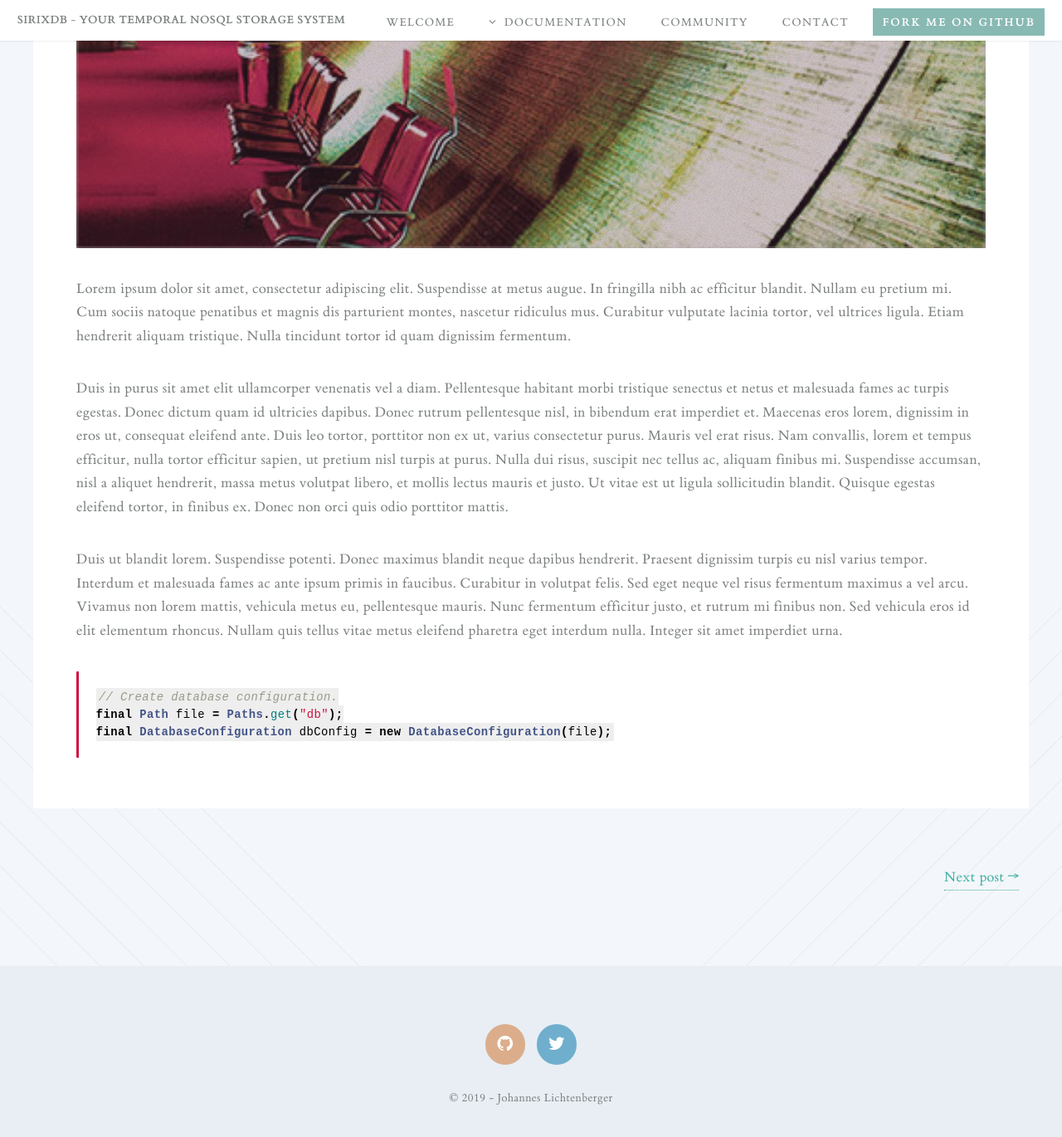
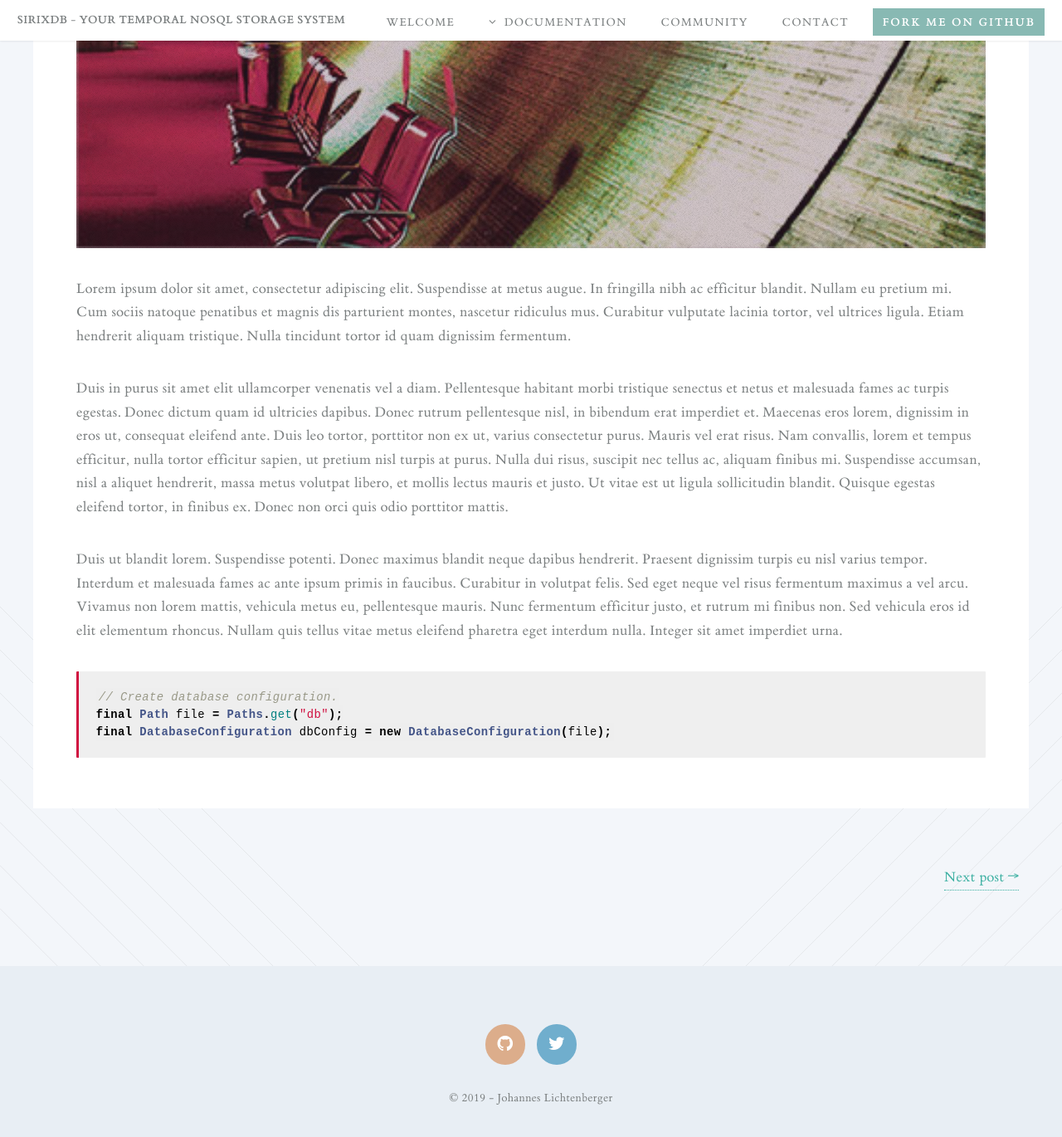
Before and after one commit to sirixdb/sirixdb.github.io, a Jekyll site: the page built from _posts/2014-08-07-first-post.markdown, in a window 1280 px wide and 1400 px high, scrolled down 617 px. Shown: the top 1370 px of the window at 83% size. Built offline with Jekyll 4.4.1, drawn with Linux system fonts in a browser that asks for light colours.

Commit message:
Update style.css

```diff
--- a/css/style.css
+++ b/css/style.css
@@ -1190,7 +1190,7 @@ pre.highlight {
   margin-top: 0.5em;
   margin-bottom: 0.5em;
   padding: 1.2em;
-  /* background-color: #efefef; */
+  background-color: #efefef;
   color: #000000;
   border-radius: 1px;
   overflow-x: auto;
```
